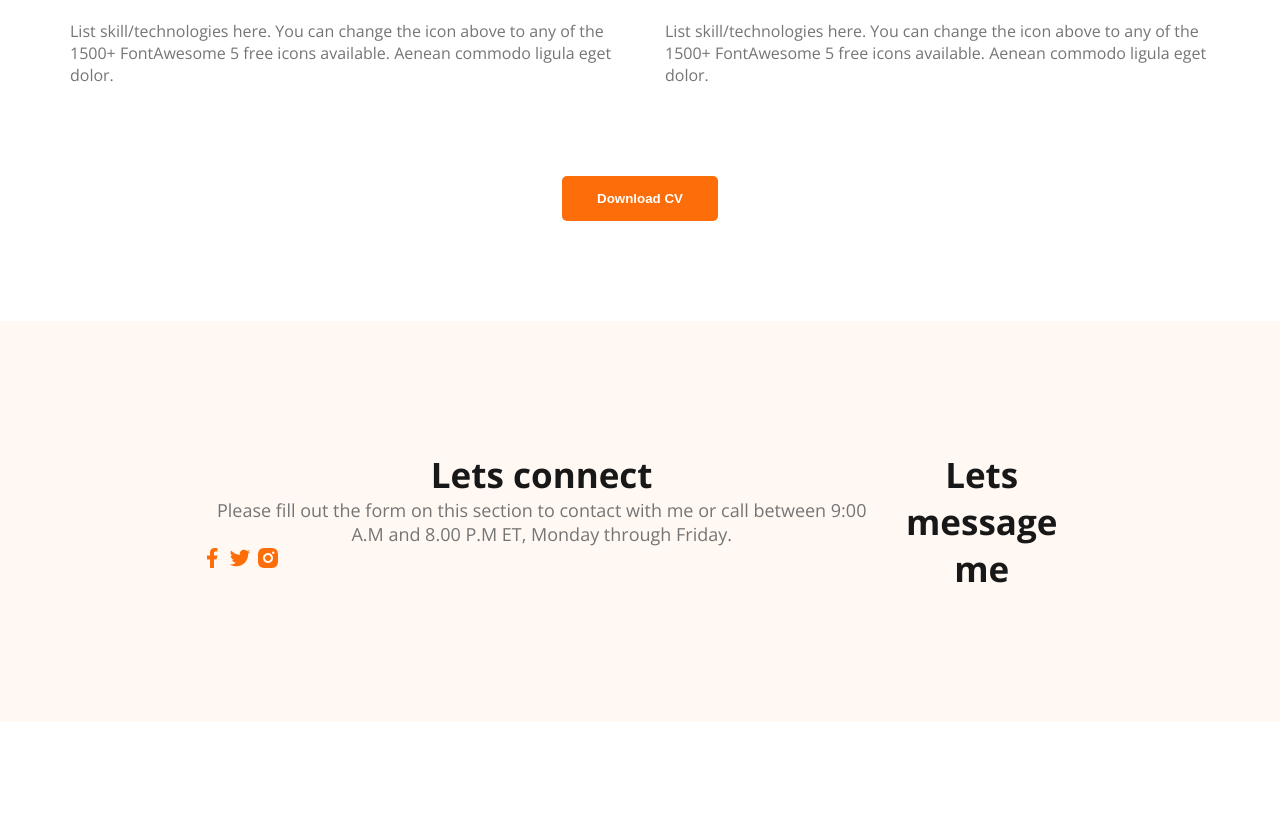
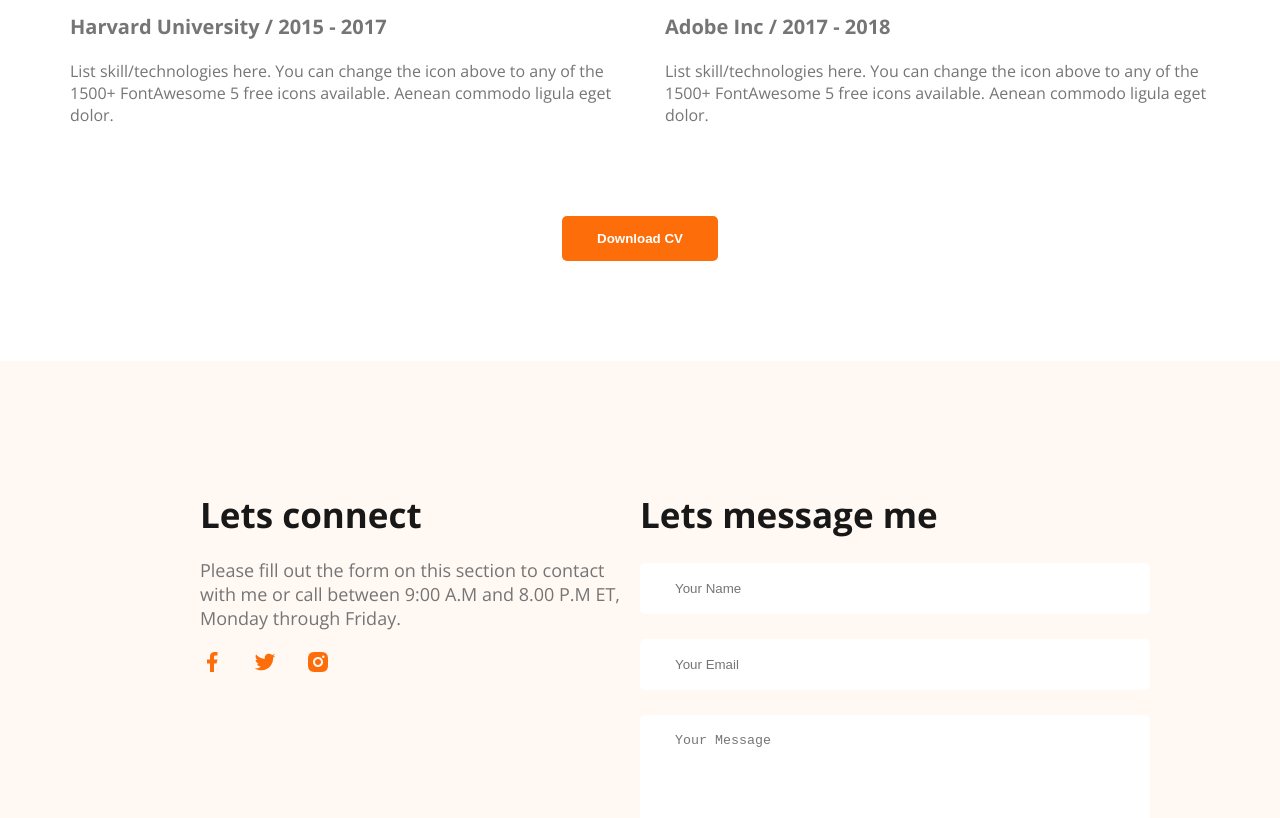
Before and after one commit to githrahat/webdeveloper-portfolio, a plain HTML site: page index.html in a window 1280 px wide. Shown: the part 2699-3517 px from the top of the page. Before the commit the page ends 3421 px from the top, so only its background shows below. Drawn offline with nearby package versions, Linux system fonts and the light colour scheme.

Commit message:
footer section with contact form finished

```diff
--- a/index.html
+++ b/index.html
@@ -151,6 +151,12 @@
       </div>
       <div class="footer-column">
         <h3 class="section-title">Lets message me</h3>
+        <form action="" class="contact">
+          <input type="text" name="name" id="" placeholder="Your Name">
+          <input type="email" placeholder="Your Email">
+          <textarea name="message" id="" cols="30" rows="10" placeholder="Your Message"></textarea>
+          <input type="submit" value="submit" class="btn-primary">
+        </form>
       </div>
   </footer>
 </body>
--- a/styles/portfolio.css
+++ b/styles/portfolio.css
@@ -191,3 +191,24 @@ footer{
   padding: 130px 200px;
   margin-top: 100px;
 }
+.footer-column{
+  width: 50%;
+}
+.social-links a{
+  margin-right: 25px;
+}
+
+footer .section-title, .section-description{
+  text-align: left;
+  margin-bottom: 20px;
+}
+.contact input[type="text"], .contact input[type="email"], textarea{
+  display: block;
+  margin: 25px 0;
+  padding: 18px 35px;
+  color: #757575;
+  border: none;
+  border-radius: 5px;
+  background-color: #FFF;
+  width: 100%;
+}
```
